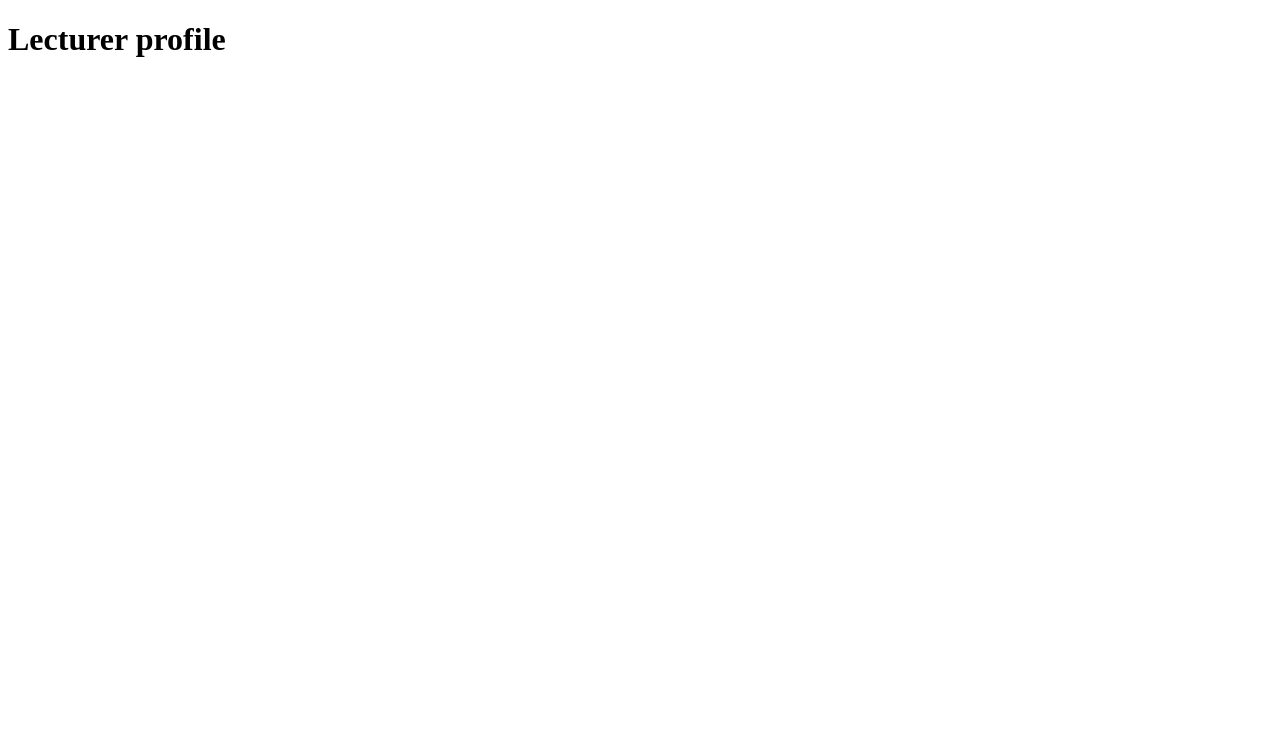
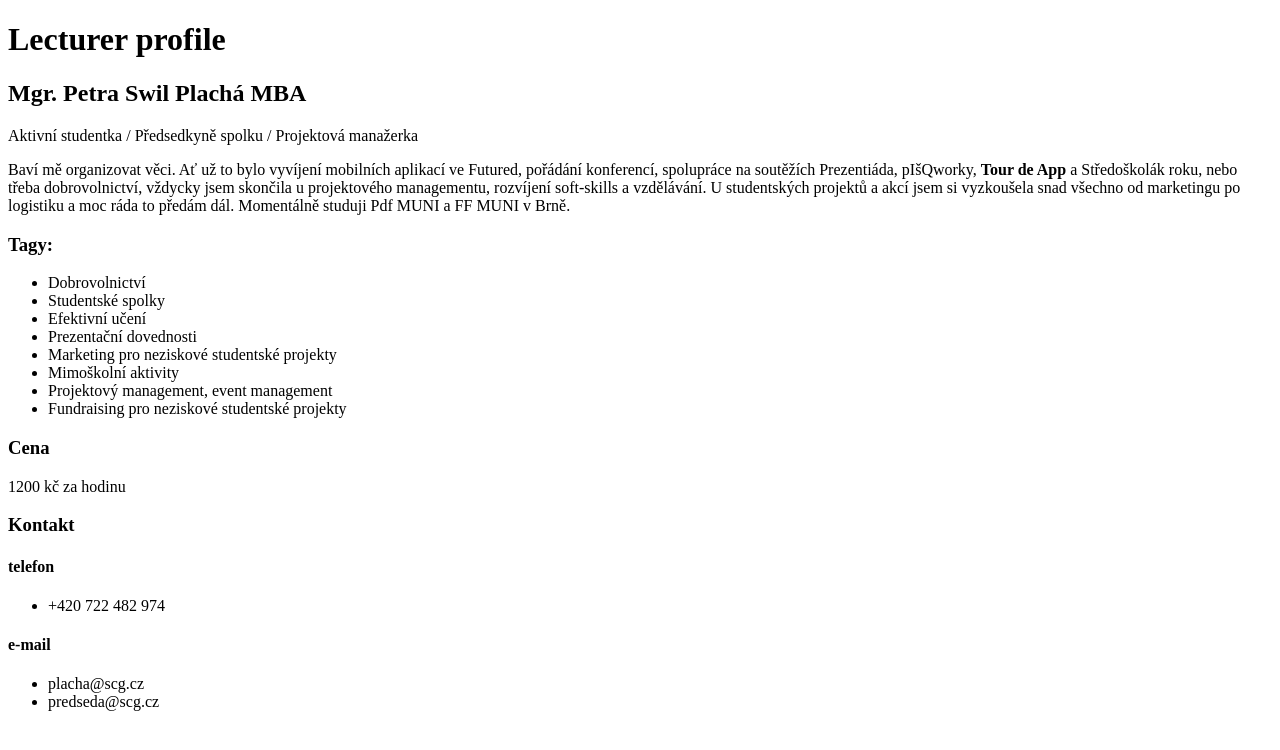
Before and after one commit to GlaryCZ/TdA24-EXTREMISTI, a Flask app: page /lecturer in a window 1280 px wide. Before the commit the part shown is almost empty. Shown: the top 750 px of the page. Run offline with Flask 3, Linux system fonts and the light colour scheme.

Commit message:
Simple lecturer profile  + lecturer data in json format  + html for the lecturer page

```diff
--- a/app/app.py
+++ b/app/app.py
@@ -1,6 +1,6 @@
 import os
 
-from flask import Flask, jsonify, render_template
+from flask import Flask, jsonify, render_template, json
 from . import db
 
 app = Flask(__name__)
@@ -24,7 +24,9 @@ def homepage():
 
 @app.route("/lecturer")
 def lecturer_profile():
-    return render_template('lecturer.html')
+    with open("app/lecturer.json", encoding="UTF8") as file:
+        lecturer = json.load(file)
+    return render_template('lecturer.html', lecturer = lecturer)
 
 @app.route("/api")
 def api_request():
--- /dev/null
+++ b/app/lecturer.json
@@ -0,0 +1,51 @@
+{
+    "UUID": "67fda282-2bca-41ef-9caf-039cc5c8dd69",
+    "title_before": "Mgr.",
+    "first_name": "Petra",
+    "middle_name": "Swil",
+    "last_name": "Plachá",
+    "title_after": "MBA",
+    "picture_url": "https://tourdeapp.cz/storage/images/2023_02_25/412ff296a291f021bbb6de10e8d0b94863fa89308843b/big.png.webp",
+    "location": "Brno",
+    "claim": "Aktivní studentka / Předsedkyně spolku / Projektová manažerka",
+    "bio": "<p>Baví mě organizovat věci. Ať už to bylo vyvíjení mobilních aplikací ve Futured, pořádání konferencí, spolupráce na soutěžích Prezentiáda, pIšQworky, <b>Tour de App</b> a Středoškolák roku, nebo třeba dobrovolnictví, vždycky jsem skončila u projektového managementu, rozvíjení soft-skills a vzdělávání. U studentských projektů a akcí jsem si vyzkoušela snad všechno od marketingu po logistiku a moc ráda to předám dál. Momentálně studuji Pdf MUNI a FF MUNI v Brně.</p>",
+    "tags": [
+      {
+        "uuid": "6d348a49-d16f-4524-86ac-132dd829b429",
+        "name": "Dobrovolnictví"
+      },
+      {
+        "uuid": "8e0568c3-e235-42aa-9eaa-713a2545ff5b",
+        "name": "Studentské spolky"
+      },
+      {
+        "uuid": "996c16c8-4715-4de6-9dd0-ea010b3f64c7",
+        "name": "Efektivní učení"
+      },
+      {
+        "uuid": "c20b98dd-f37e-4fa7-aac1-73300abf086e",
+        "name": "Prezentační dovednosti"
+      },
+      {
+        "uuid": "824cfe88-8a70-4ffb-bcb8-d45670226207",
+        "name": "Marketing pro neziskové studentské projekty"
+      },
+      {
+        "uuid": "fa23bea1-489f-4cb2-b64c-7b3cd7079951",
+        "name": "Mimoškolní aktivity"
+      },
+      {
+        "uuid": "8325cacc-1a1f-4233-845e-f24acfd0287b",
+        "name": "Projektový management, event management"
+      },
+      {
+        "uuid": "ba65a665-e141-40ab-bbd2-f4b1f2b01e42",
+        "name": "Fundraising pro neziskové studentské projekty"
+      }
+    ],
+    "price_per_hour": 1200,
+    "contact": {
+      "telephone_numbers": ["+420 722 482 974"],
+      "emails": ["placha@scg.cz", "predseda@scg.cz"]
+    }
+  }
--- a/app/templates/lecturer.html
+++ b/app/templates/lecturer.html
@@ -1,2 +1,31 @@
 <!DOCTYPE html>
 <h1>Lecturer profile</h1>
+<h2>
+{% if lecturer.title_before %}{{lecturer.title_before}} {% endif %}
+{% if lecturer.first_name %}{{lecturer.first_name}} {% endif %}
+{% if lecturer.middle_name %}{{lecturer.middle_name}} {% endif %}
+{% if lecturer.last_name %}{{lecturer.last_name}} {% endif %}
+{% if lecturer.title_after %}{{lecturer.title_after}}{% endif %}</h2>
+<p>{{lecturer.claim}}</p>
+<div>{{lecturer.bio|safe}}</div>
+<h3>Tagy:</h3>
+<ul>
+{% for tag in lecturer.tags %}
+  <li>{{ tag.name|e }}</li>
+{% endfor %}
+</ul>
+<h3>Cena</h3>
+<p>{{lecturer.price_per_hour}} kč za hodinu</p>
+<h3>Kontakt</h3>
+<h4>telefon</h4>
+<ul>
+{% for phone in lecturer.contact.telephone_numbers %}
+  <li>{{ phone|e }}</li>
+{% endfor %}
+</ul>
+<h4>e-mail</h4>
+<ul>
+{% for mail in lecturer.contact.emails %}
+  <li>{{ mail|e }}</li>
+{% endfor %}
+</ul>
```
